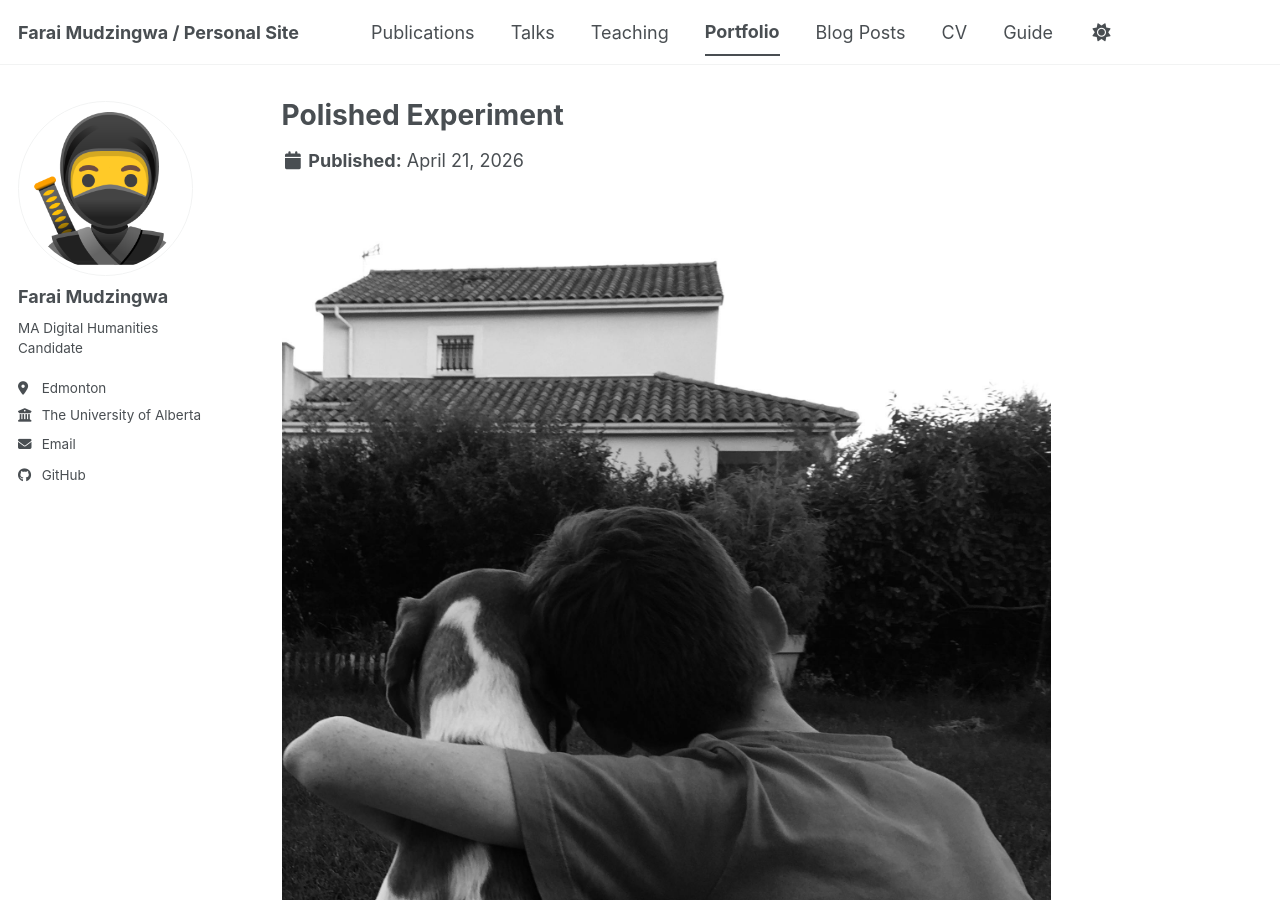
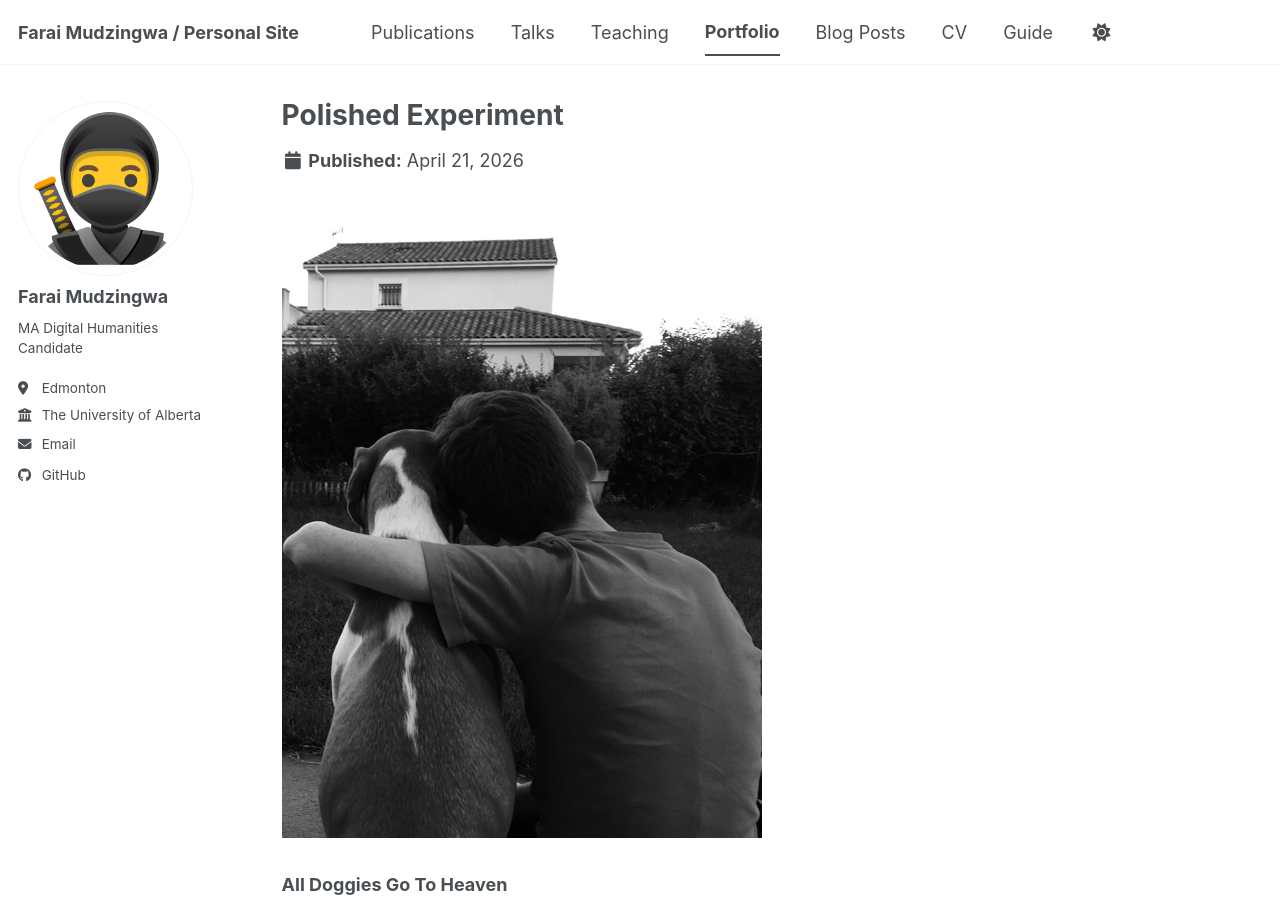
Before and after one commit to farai263/me, a Jekyll site: the page built from _portfolio/portfolio-2.html, in a window 1280 px wide and 900 px high. Built offline with Jekyll 4.4.1, drawn with Linux system fonts in a browser that asks for light colours; a script bundle is joined from its source files by our own code; library files that are not in the unit come from our copies.

Commit message:
Update portfolio-2.html

```diff
--- a/_portfolio/portfolio-2.html
+++ b/_portfolio/portfolio-2.html
@@ -4,7 +4,7 @@ excerpt: "Bitsy game on joy, loss and the sweetness in both <br/>"
 collection: portfolio
 ---
 
-<img src="{{ '/images/boy_with_puppy.jpg' | relative_url }}">
+<img src="{{ '/images/boy_with_puppy_medium.jpeg' | relative_url }}">
 
 <div class="project-item">
   <h3>All Doggies Go To Heaven</h3>
```
